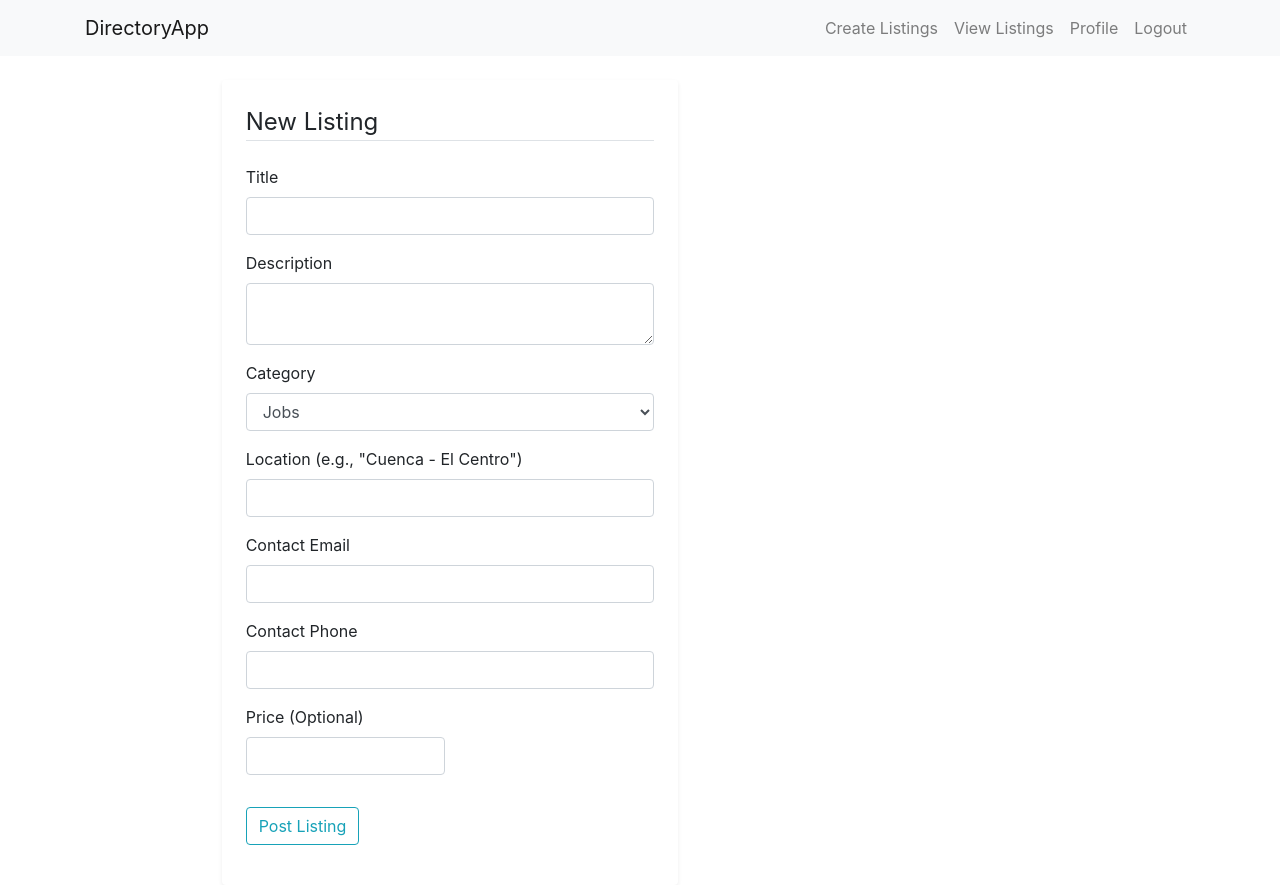
After one commit to chipmoreno/flask-auth-roles-app, a Flask app: page /listings/new in a window 1280 px wide. The commit adds this page. Run offline with Flask 3, Linux system fonts and the light colour scheme; a user stored in the database is signed in; some libraries are stand-ins or nearby versions.

Commit message:
Create Listings, View All Listings functionality

```diff
--- a/app/__init__.py
+++ b/app/__init__.py
@@ -32,10 +32,9 @@ def create_app():
     migrate.init_app(app, db)
 
     with app.app_context():
+        # Fix: Keep only one 'from . import models' and add 'from .models import Category'
         from . import models
-        # --- Import and Register Blueprints ---
-        # Import parts of our application
-        from . import models  # Import models to make sure they are known to SQLAlchemy
+        from .models import Category # <--- ADD THIS IMPORT HERE FOR CATEGORY SEEDING
 
         from .auth.routes import auth_bp
         app.register_blueprint(auth_bp)
@@ -43,9 +42,28 @@ def create_app():
         from .main.routes import main_bp
         app.register_blueprint(main_bp)
 
-        # You could add other blueprints here (e.g., for listings)
+        from app.listings.routes import listings_bp
+        app.register_blueprint(listings_bp)
+
+        # --- NEW: Hardcode/Seed Initial Categories if they don't exist ---
+        if not Category.query.first():
+            print("Seeding initial categories...")
+            tech = Category(name='Technology') # REMOVED: description='...'
+            services = Category(name='Services') # REMOVED: description='...'
+            real_estate = Category(name='Real Estate') # REMOVED: description='...'
+            vehicles = Category(name='Vehicles') # REMOVED: description='...'
+            jobs = Category(name='Jobs') # REMOVED: description='...'
+
+            db.session.add_all([tech, services, real_estate, vehicles, jobs])
+            db.session.commit()
+            print("Initial categories seeded successfully.")
+        else:
+            print("Categories already exist in the database, skipping initial seeding.")
+        # ------------------------------------------------------------------
 
         # --- Create Database Tables ---
         # This is okay for development, for production you'd use Flask-Migrate
+        # Keep this commented if you're using Flask-Migrate to manage your schema
+        # db.create_all()
 
         return app
--- /dev/null
+++ b/app/listings/forms.py
@@ -0,0 +1,21 @@
+# app/listings/forms.py (Corrected validators for optional fields)
+
+from flask_wtf import FlaskForm
+from wtforms import StringField, TextAreaField, FloatField, SelectField, SubmitField
+# Make sure to import Optional from wtforms.validators!
+from wtforms.validators import DataRequired, Length, Optional, URL, Email
+from ..models import Category
+
+class ListingForm(FlaskForm):
+    title = StringField('Title', validators=[DataRequired(), Length(min=1, max=120)])
+    description = TextAreaField('Description', validators=[DataRequired(), Length(min=1)])
+    category = SelectField('Category', coerce=int, validators=[DataRequired()])
+    location = StringField('Location (e.g., "Cuenca - El Centro")', validators=[Optional(), Length(max=120)])
+    contact_email = StringField('Contact Email', validators=[Optional(), Email()])
+    contact_phone = StringField('Contact Phone', validators=[Optional(), Length(max=60)])
+    price = FloatField('Price (Optional)', validators=[Optional()])
+    submit = SubmitField('Post Listing')
+
+    def __init__(self, *args, **kwargs):
+        super(ListingForm, self).__init__(*args, **kwargs)
+        self.category.choices = [(c.id, c.name) for c in Category.query.order_by('name').all()]
--- /dev/null
+++ b/app/listings/routes.py
@@ -0,0 +1,46 @@
+# app/listings/routes.py
+
+from flask import Blueprint, render_template, redirect, url_for, flash, request
+from flask_login import login_required, current_user
+from .forms import ListingForm
+from ..models import Listing, Category, User # Import both models
+from .. import db
+
+listings_bp = Blueprint('listings', __name__, url_prefix='/listings')
+@listings_bp.route('/')
+@listings_bp.route('/all')
+def all_listings():
+    listings = Listing.query.filter_by(status='published').order_by(Listing.created_at.desc()).all()
+    return render_template('listings/all_listings.html', title='All Listings', listings=listings)
+
+@listings_bp.route('/new', methods=['GET', 'POST'])
+@login_required # Only logged-in users can create listings
+def new_listing():
+    form = ListingForm()
+    form.category.choices = [(c.id, c.name) for c in Category.query.order_by('name').all()]
+
+    if form.validate_on_submit():
+        category = Category.query.get(form.category.data) # Get the Category object
+        listing = Listing(
+            title=form.title.data,
+            description=form.description.data,
+            category=category, # Assign the Category object
+            user_id=current_user.id, # Assign the current logged-in user as the owner
+            location=form.location.data,
+            contact_email=form.contact_email.data,
+            contact_phone=form.contact_phone.data,
+            price=form.price.data,
+        )
+        db.session.add(listing)
+        db.session.commit()
+        flash('Your listing has been created!', 'success')
+        return redirect(url_for('listings.view_listing', listing_id=listing.id)) # Redirect to the new listing
+    return render_template('listings/create_listing.html', title='New Listing', form=form)
+
+@listings_bp.route('/<int:listing_id>')
+def view_listing(listing_id):
+    listing = Listing.query.get_or_404(listing_id)
+    # Optionally increment views count here
+    listing.views_count += 1
+    db.session.commit()
+    return render_template('listings/view_listing.html', title=listing.title, listing=listing) # Changed to listings/view_listing.html for clarity
--- a/app/templates/base.html
+++ b/app/templates/base.html
@@ -22,6 +22,8 @@
                 <!-- Logic to show links based on login status -->
                 {% if current_user.is_authenticated %}
                     <!-- FIXED: The profile link now points to 'main.profile' -->
+                    <a class="nav-item nav-link" href="{{ url_for('listings.new_listing') }}">Create Listings</a>
+                     <a class="nav-item nav-link" href="{{ url_for('listings.all_listings') }}">View Listings</a>
                     <a class="nav-item nav-link" href="{{ url_for('main.profile') }}">Profile</a>
                     <!-- FIXED: The logout link now points to 'auth.logout' -->
                     <a class="nav-item nav-link" href="{{ url_for('auth.logout') }}">Logout</a>
--- /dev/null
+++ b/app/templates/listings/create_listing.html
@@ -0,0 +1,77 @@
+{% extends "base.html" %}
+{% block content %}
+    <div class="container mt-4">
+        <div class="row justify-content-center">
+            <div class="col-md-8">
+                <div class="content-section p-4 shadow-sm rounded">
+                    <form method="POST" action="" novalidate>
+                        {{ form.hidden_tag() }}
+                        <fieldset class="form-group">
+                            <legend class="border-bottom mb-4">New Listing</legend>
+                            <div class="form-group">
+                                {{ form.title.label(class="form-control-label") }}
+                                {% if form.title.errors %}
+                                    {{ form.title(class="form-control is-invalid") }}
+                                    <div class="invalid-feedback">
+                                        {% for error in form.title.errors %}
+                                            <span>{{ error }}</span>
+                                        {% endfor %}
+                                    </div>
+                                {% else %}
+                                    {{ form.title(class="form-control") }}
+                                {% endif %}
+                            </div>
+                            <div class="form-group">
+                                {{ form.description.label(class="form-control-label") }}
+                                {% if form.description.errors %}
+                                    {{ form.description(class="form-control is-invalid") }}
+                                    <div class="invalid-feedback">
+                                        {% for error in form.description.errors %}
+                                            <span>{{ error }}</span>
+                                        {% endfor %}
+                                    </div>
+                                {% else %}
+                                    {{ form.description(class="form-control") }}
+                                {% endif %}
+                            </div>
+                             <div class="form-group">
+                                {{ form.category.label(class="form-control-label") }}
+                                {% if form.category.errors %}
+                                    {{ form.category(class="form-control is-invalid") }}
+                                    <div class="invalid-feedback">
+                                        {% for error in form.category.errors %}
+                                            <span>{{ error }}</span>
+                                        {% endfor %}
+                                    </div>
+                                {% else %}
+                                    {{ form.category(class="form-control") }}
+                                {% endif %}
+                            </div>
+                            <div class="form-group">
+                                {{ form.location.label(class="form-control-label") }}
+                                {{ form.location(class="form-control") }}
+                            </div>
+                            <div class="form-group">
+                                {{ form.contact_email.label(class="form-control-label") }}
+                                {{ form.contact_email(class="form-control") }}
+                            </div>
+                            <div class="form-group">
+                                {{ form.contact_phone.label(class="form-control-label") }}
+                                {{ form.contact_phone(class="form-control") }}
+                            </div>
+                            <div class="form-row">
+                                <div class="form-group col-md-6">
+                                    {{ form.price.label(class="form-control-label") }}
+                                    {{ form.price(class="form-control") }}
+                                </div>
+                            </div>
+                        </fieldset>
+                        <div class="form-group">
+                            {{ form.submit(class="btn btn-outline-info") }}
+                        </div>
+                    </form>
+                </div>
+            </div>
+        </div>
+    </div>
+{% endblock %}
```
Also changed, not shown: app/main/routes.py (+25 -4 lines), app/models.py (+1 -17 lines), app/templates/listings/all_listings.html (added, +45 -0 lines), app/templates/listings/view_listing.html (added, +36 -0 lines), app/templates/user_profile.html (added, +7 -0 lines), migrations/versions/f2963b81a5d6_add_listing_and_category_models.py (added, +34 -0 lines), instance/auth_app.db.
